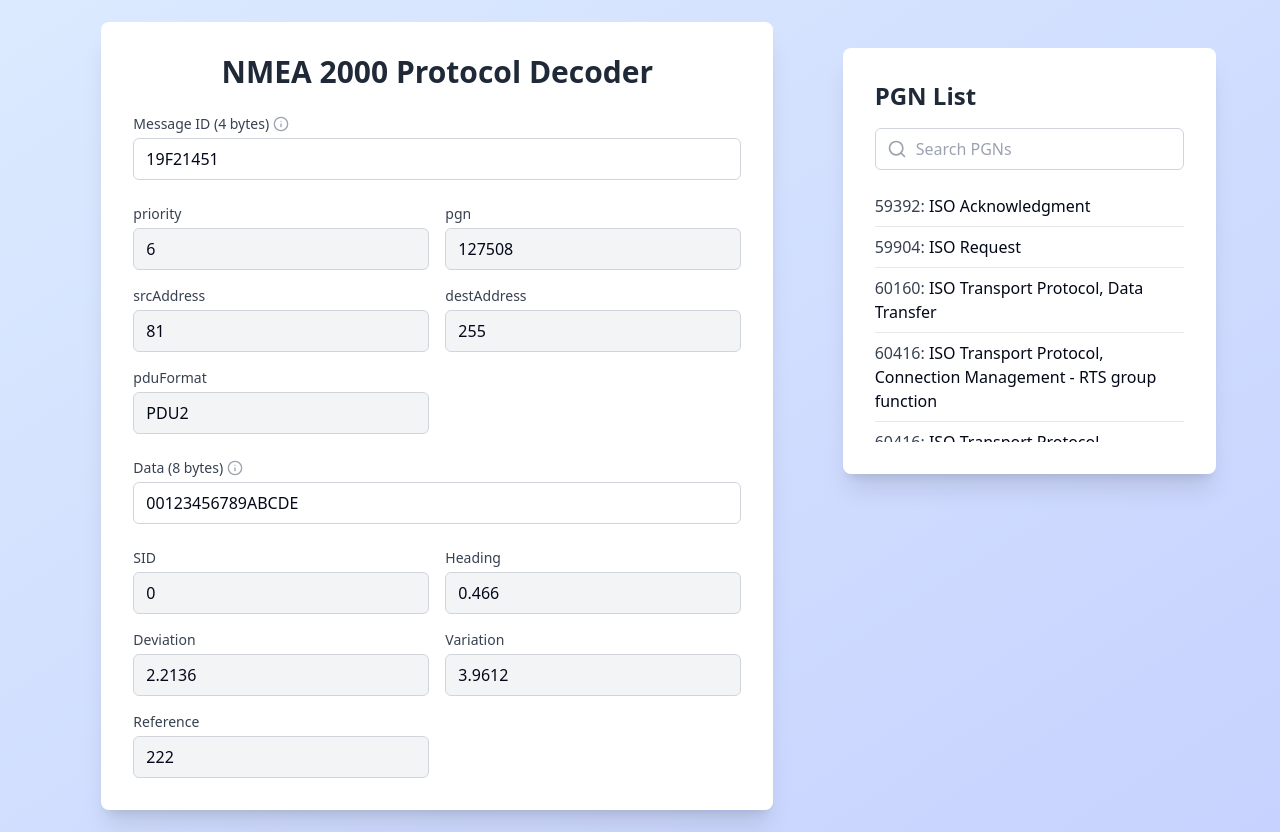
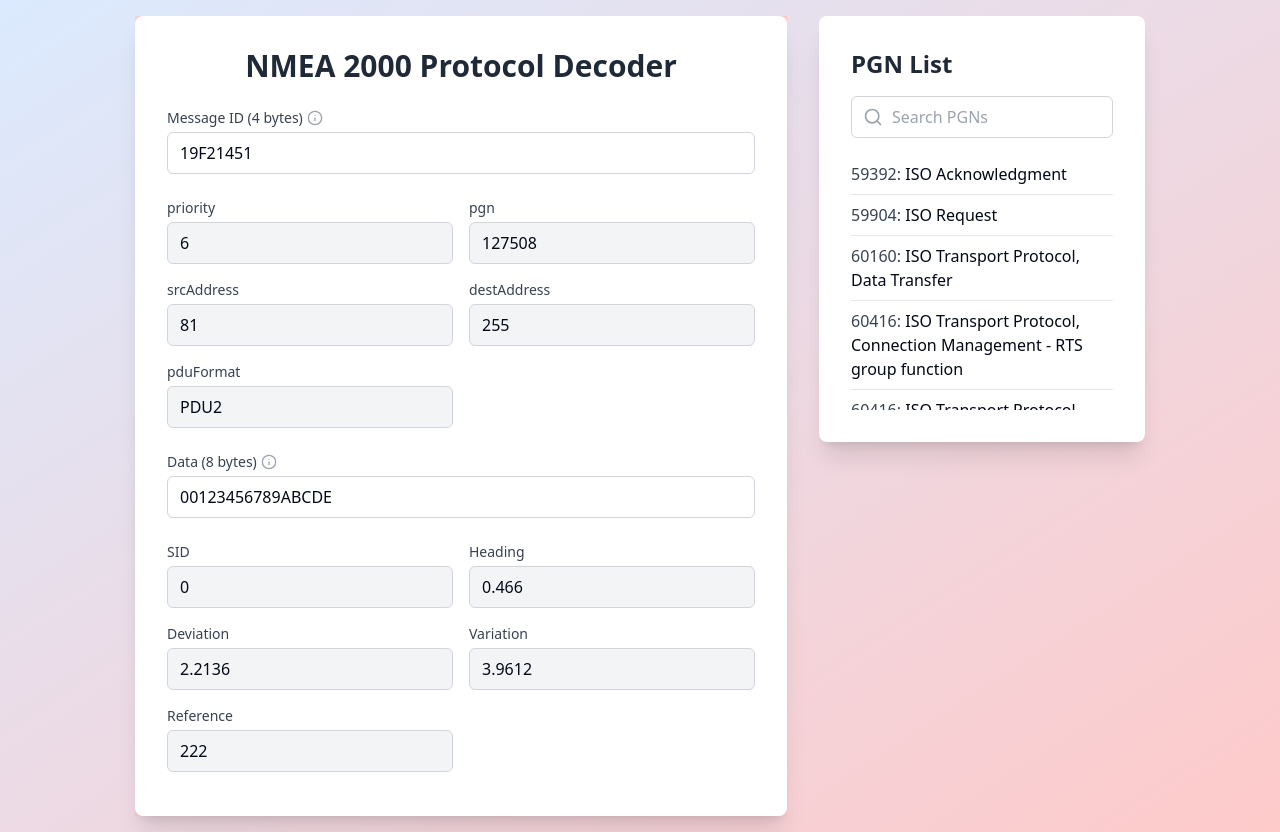
Before and after one commit to ynsr22/nmea2000-decoder, a React (Vite) app: page / in a window 1280 px wide. Built offline with nearby package versions, Linux system fonts and the light colour scheme.

Commit message:
Change backgorund color, align box

```diff
--- a/src/App.tsx
+++ b/src/App.tsx
@@ -141,7 +141,7 @@ const NMEA2000Decoder: React.FC = () => {
   };
 
   return (
-    <div className="min-h-screen flex items-center justify-center">
+    <div className="min-h-screen flex justify-center">
       <div className="bg-white rounded-lg shadow-xl p-8 w-full max-w-2xl">
         <h1 className="text-3xl font-bold text-gray-800 mb-6 text-center">NMEA 2000 Protocol Decoder</h1>
         <div className="space-y-6">
@@ -171,7 +171,7 @@ const NMEA2000Decoder: React.FC = () => {
                     type="text"
                     value={value.toString()}
                     readOnly
-                    className="w-full px-3 py-2 bg-gray-100 border border-gray-300 rounded-md"
+                    className="w-full px-3 py-2 bg-gray-100 border border-gray-300 rounded-md cursor-not-allowed"
                   />
                 </div>
               ))}
--- a/src/main.tsx
+++ b/src/main.tsx
@@ -7,12 +7,12 @@ import { Analytics } from "@vercel/analytics/react"
 
 ReactDOM.createRoot(document.getElementById('root')!).render(
   <React.StrictMode>
-    <div className="min-h-screen bg-gradient-to-br from-blue-100 to-indigo-200 flex items-center justify-center p-4">
-      <div className="flex flex-col md:flex-row md:space-x-8 w-full max-w-6xl">
-        <div className="flex-grow md:w-2/3">
+    <div className="min-h-screen bg-gradient-to-br from-blue-100 to-red-200 flex items-center justify-center p-4">
+      <div className="flex flex-col md:flex-row md:space-x-8 max-w-6xl">
+        <div className="flex-grow bg-red-200 md:w-2/3">
           <NMEA2000Decoder />
         </div>
-        <div className="md:w-1/3 mt-8 md:mt-8 mx-auto">
+        <div className="md:w-1/3 mt-5 md:mt-0 mx-auto">
           <PGNListDropdown />
         </div>
       </div>
```
